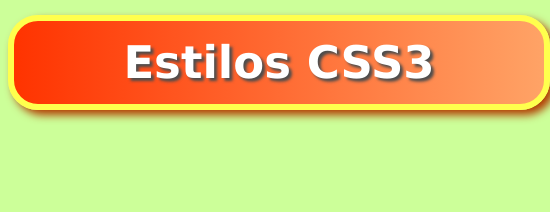
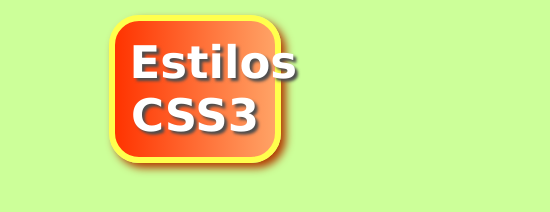
Before and after one commit to Tony96Sosa/Curso-de-JavaScript-DORIAN-DESING, a plain HTML site: page index.html in a window 390 px wide. Shown: the whole page, 550 px wide, since content can reach past the window. Drawn offline with Linux system fonts and the light colour scheme.

Commit message:
titulo responsive

```diff
--- a/style.css
+++ b/style.css
@@ -2,7 +2,8 @@ body{
 	background-color: #ccff99;
 }
 #principal{
-	width: 500px;
+	/*width: 500px;*/
+	width:35%;
 	text-align: center;
 	margin: 15px auto ;
 	padding: 15px;
```
